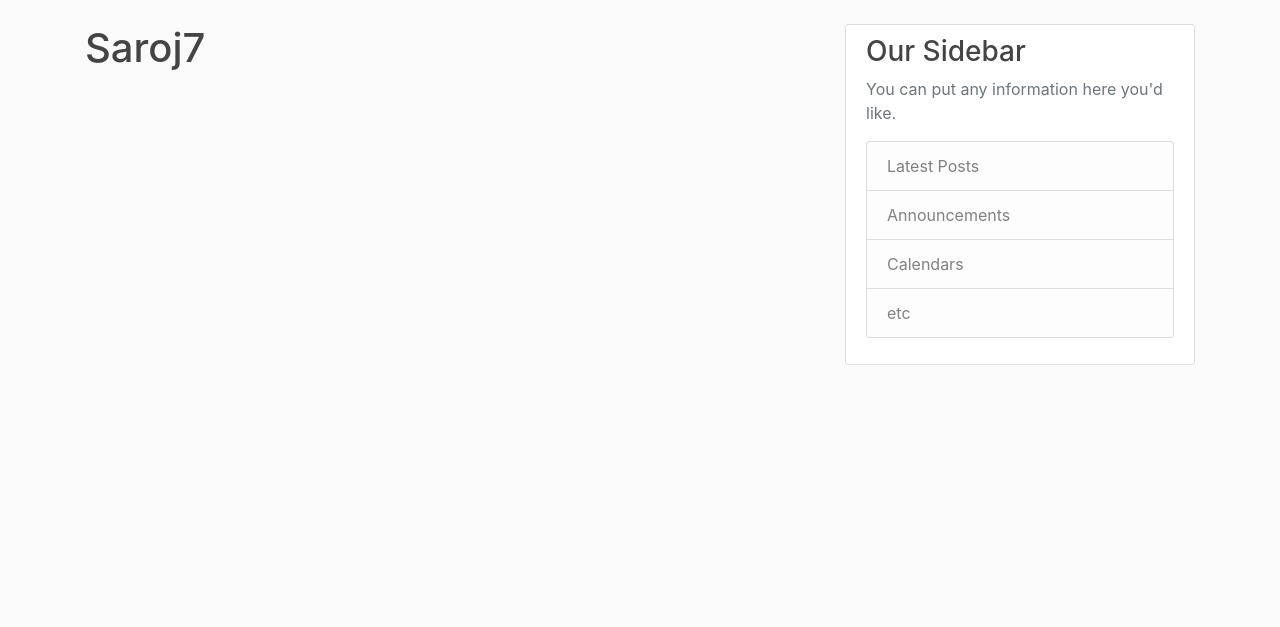
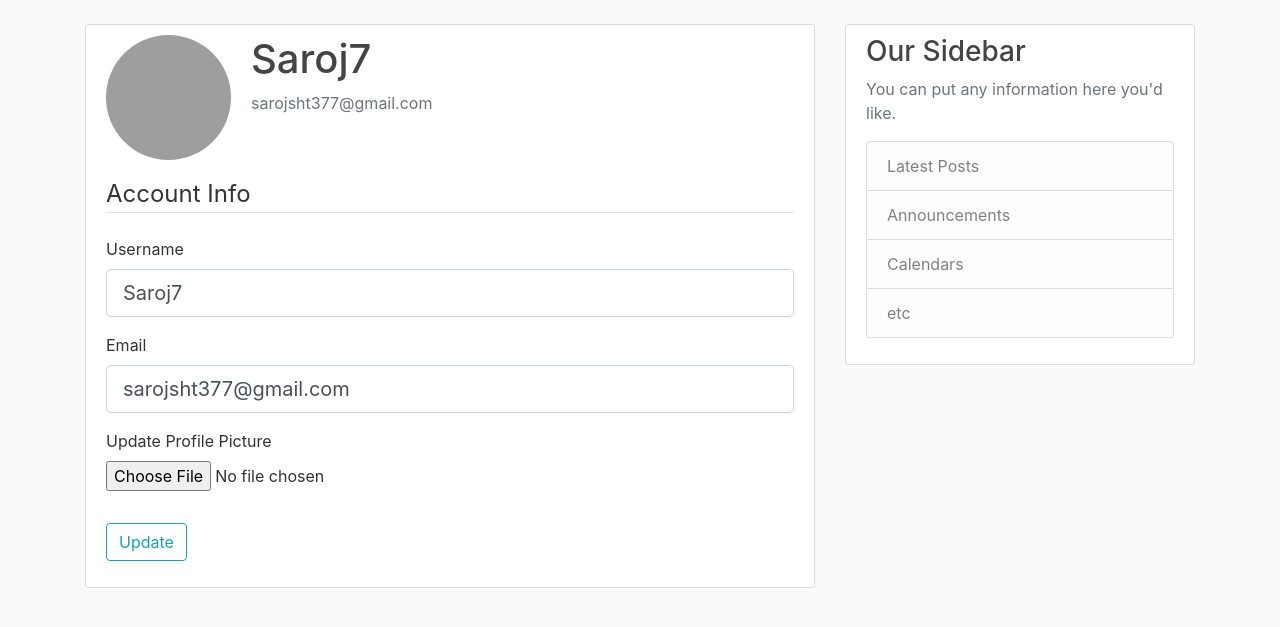
Before and after one commit to SAROJ7/flask_blog, a Flask app: page /account in a window 1280 px wide. Shown: the part 56-683 px from the top of the page. Run offline with Flask 2, Linux system fonts and the light colour scheme; a user stored in the database is signed in; some libraries are stand-ins or nearby versions; grey boxes are pictures that could not be loaded.

Commit message:
User Account and Profile Picture

```diff
--- a/flaskblog/forms.py
+++ b/flaskblog/forms.py
@@ -1,7 +1,9 @@
 from flask_wtf import FlaskForm
+from flask_wtf.file import FileField, FileAllowed
 from wtforms import StringField, PasswordField, SubmitField, BooleanField
 from wtforms.validators import DataRequired, Length, Email, EqualTo, ValidationError
 from flaskblog.models import User
+from flask_login import current_user
 
 class RegistrationForm(FlaskForm):
     username = StringField('Username',
@@ -32,3 +34,25 @@ class LoginForm(FlaskForm):
                             validators = [DataRequired()])
     remember = BooleanField('Remember Me')
     submit = SubmitField('Login')
+
+
+class UpdateAccountForm(FlaskForm):
+    username = StringField('Username',
+                            validators=[DataRequired(), Length(min=2, max=20)])
+    email = StringField('Email',
+                        validators=[DataRequired(), Email()])
+    picture = FileField('Update Profile Picture', validators=[FileAllowed(['jpg','png'])])
+    submit = SubmitField('Update')
+
+    def validate_username(self, username):
+        if username.data != current_user.username:
+            user = User.query.filter_by(username=username.data).first()
+            if user:
+                raise ValidationError('That Username is taken. Please Choose a different one.')
+
+
+    def validate_email(self, email):
+        if email.data != current_user.email:
+            user = User.query.filter_by(email=email.data).first()
+            if user:
+                raise ValidationError('That email is taken. Please Choose a different one.')
--- a/flaskblog/routes.py
+++ b/flaskblog/routes.py
@@ -1,6 +1,9 @@
+import os
+import secrets
+from PIL import Image
 from flask import render_template, url_for, flash, redirect, request
 from flaskblog import app, db, bcrypt
-from flaskblog.forms import RegistrationForm, LoginForm
+from flaskblog.forms import RegistrationForm, LoginForm, UpdateAccountForm
 from flaskblog.models import User, Post
 from flask_login import login_user, current_user, logout_user, login_required
 
@@ -66,7 +69,36 @@ def logout():
     logout_user()
     return redirect(url_for('home'))
 
-@app.route("/account")
+
+def save_picture(form_picture):
+    random_hex = secrets.token_hex(8)
+    _, f_ext = os.path.split(form_picture.filename)
+    picture_fn = random_hex + f_ext
+    picture_path = os.path.join(app.root_path, 'static/profile_pics', picture_fn)
+
+    output_size = (125,125)
+    i = Image.open(form_picture)
+    i.thumbnail(output_size)
+    i.save(picture_path)
+    return picture_fn
+
+@app.route("/account", methods = ['GET', 'POST'])
 @login_required
 def account():
-    return render_template('account.html', title = 'Account')
+    form = UpdateAccountForm()
+    if form.validate_on_submit():
+        if form.picture.data:
+            picture_file = save_picture(form.picture.data)
+            current_user.image_file = picture_file
+        current_user.username = form.username.data
+        current_user.email = form.email.data
+        db.session.commit()
+        flash('Your account have been updated!', 'success')
+        return redirect(url_for('account'))
+    elif  request.method == 'GET':
+        form.username.data = current_user.username
+        form.email.data = current_user.email
+
+    image_file = url_for('static', filename='profile_pics/' + current_user.image_file)
+    return render_template('account.html', title='Account',
+                           image_file=image_file, form = form)
--- a/flaskblog/templates/account.html
+++ b/flaskblog/templates/account.html
@@ -1,4 +1,58 @@
 {% extends "layout.html" %}
 {% block content %}
-    <h1>{{ current_user.username }}</h1>
+    <div class="content-section">
+        <div class="media">
+            <img src="{{ image_file }}" class="rounded-circle account-img">
+            <div class="media-body">
+                <h2 class="account-heading">{{ current_user.username }}</h2>
+                <p class="text-secondary">{{ current_user.email}}</p>
+            </div>
+        </div>
+        <!-- From Here -->
+
+        <form action="" method="POST" enctype="multipart/form-data">
+            {{ form.hidden_tag()}}
+            <fieldset class="form-group">
+                <legend class="border-bottom mb-4">Account Info</legend>
+                <div class="form-group">
+                    {{form.username.label(class="form-control-label")}}
+                    {% if form.username.errors %}
+                        {{form.username(class="form-control form-control-lg is-invalid")}}
+                        <div class="invalid-feedback">
+                            {% for error in form.username.errors %}
+                                <span>{{ error  }}</span>
+                            {% endfor %}
+                        </div>
+                    {% else %}
+                        {{form.username(class="form-control form-control-lg")}}
+                    {% endif %}
+                </div>
+                <div class="form-group">
+                    {{form.email.label(class="form-control-label")}}
+                    {% if form.email.errors %}
+                        {{form.email(class="form-control form-control-lg is-invalid")}}
+                        <div class="invalid-feedback">
+                            {% for error in form.email.errors %}
+                                <span>{{ error  }}</span>
+                            {% endfor %}
+                        </div>
+                    {% else %}
+                        {{form.email(class="form-control form-control-lg")}}
+                    {% endif %}
+                </div>
+                <div class="form-group">
+                    {{form.picture.label()}}
+                    {{form.picture(class= "form-control-file")}}
+                    {% if form.picture.errors %}
+                        {% for error in form.picture.errors %}
+                            <span class="text-danger">{{ error }}</span></br>
+                        {% endfor %}
+                    {% endif %}
+                </div>
+            </fieldset>
+            <div class="form-group">
+                {{ form.submit(class="btn btn-outline-info")}}
+            </div>
+        </form>
+    </div>
 {% endblock content %}
```
Also changed, not shown: flaskblog/site.db, flaskblog/static/profile_pics/default.jpg (added).
